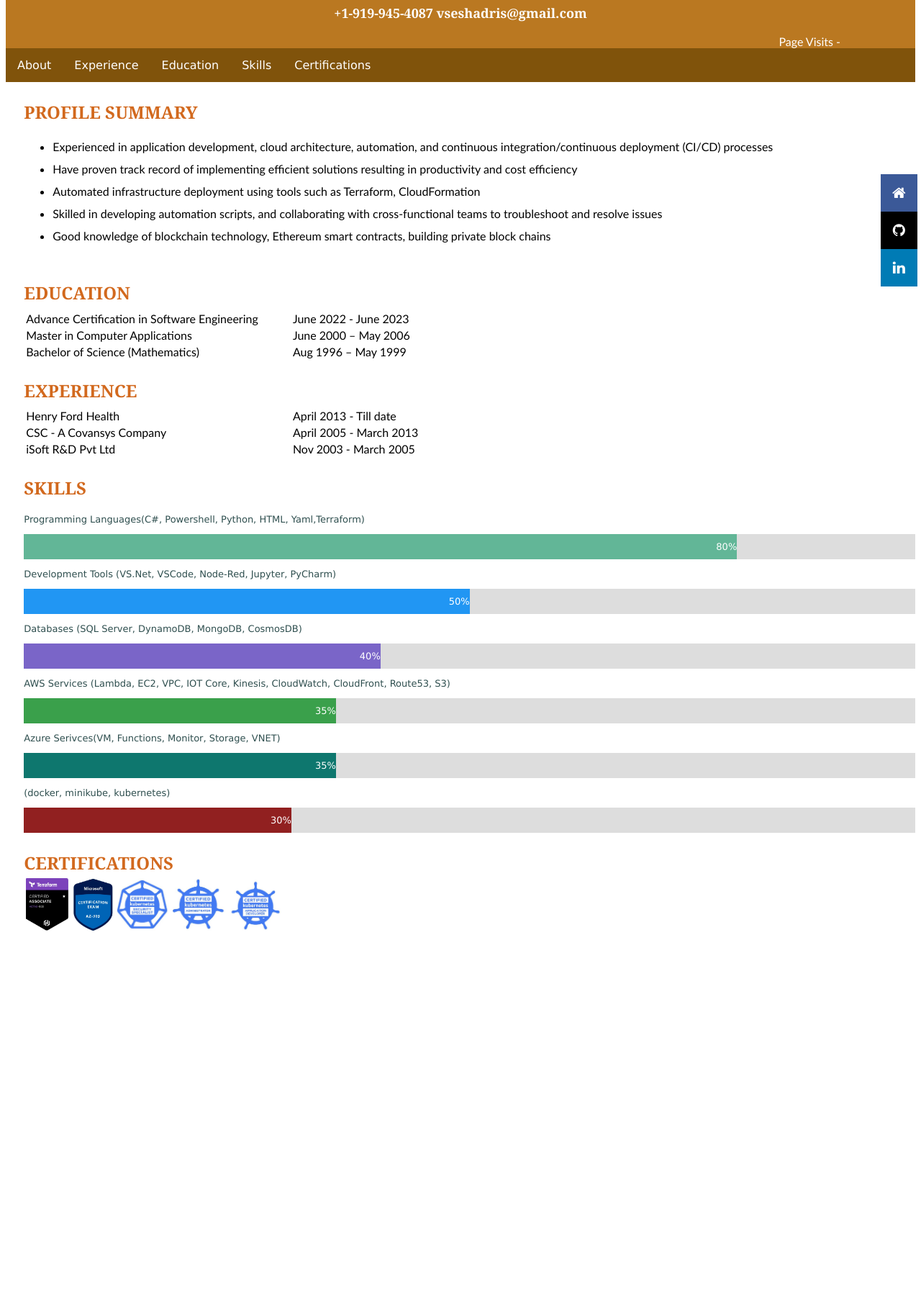
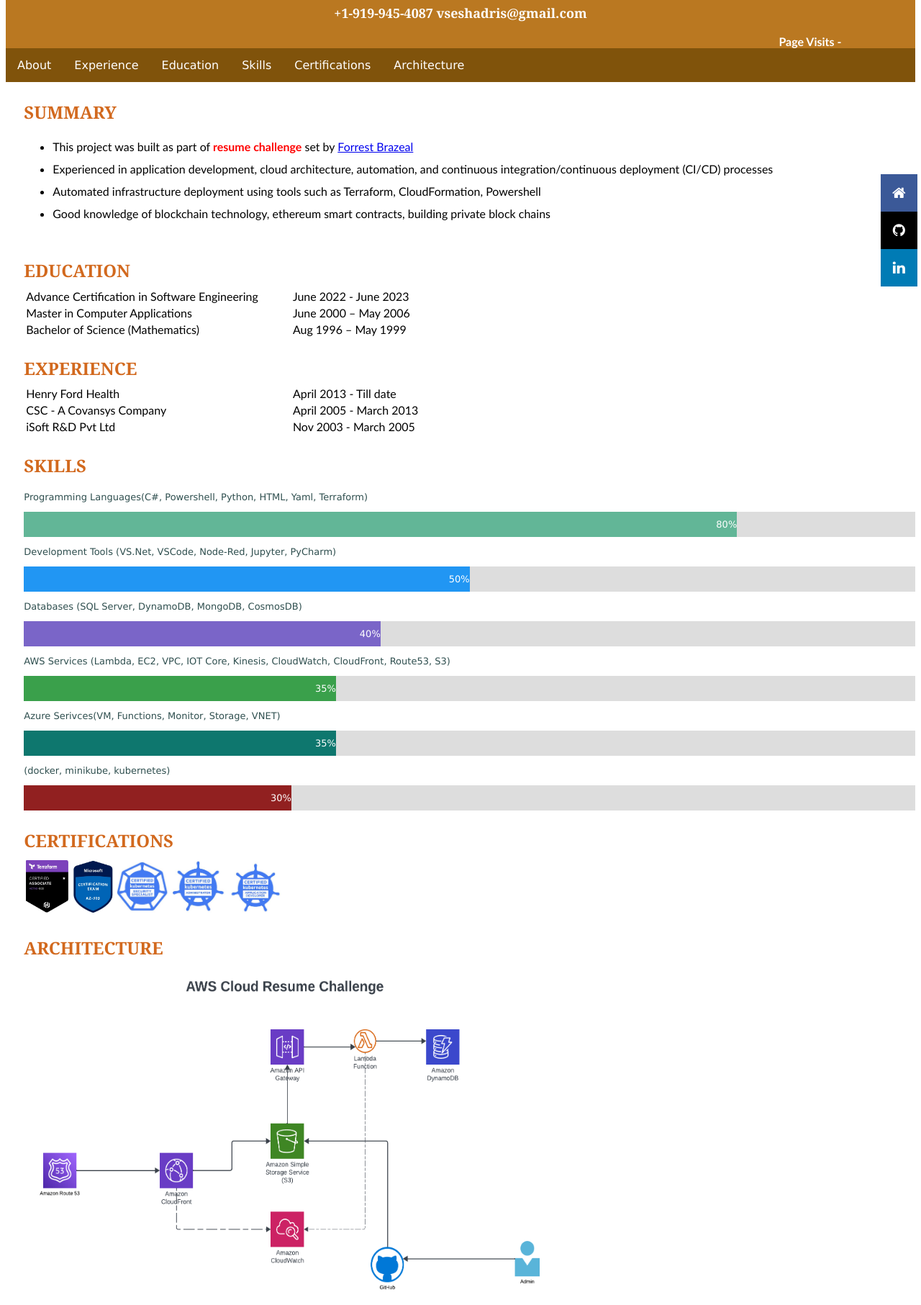
Before and after one commit to seshadriv/aws-resumechallenge, a website: page index.html in a window 1280 px wide. Shown: the part 280-2093 px from the top of the page at 72% size. Before the commit the page ends 1588 px from the top, so only its background shows below. Drawn offline with Linux system fonts and the light colour scheme; no server answers.

Commit message:
Updated architecture info in index.html

```diff
--- a/css/main.css
+++ b/css/main.css
@@ -165,6 +165,13 @@
     height:5%;
 
   }
+
+  .arch-div-header{
+    /* padding-top: 20%;  */
+    /* padding-bottom: 5%; */
+    height:5%;
+
+  }
 .about-text{
     font-family:'Trebuchet MS', 'Lucida Sans Unicode', 'Lucida Grande', 'Lucida Sans', Arial, sans-serif;
     font-size: medium;
--- a/index.html
+++ b/index.html
@@ -11,7 +11,7 @@
 
     <title>Seshadri Vasudevan - Resume</title>
     <!-- <body style="background-color: rgb(244, 240, 245)" onload="changetext()"> -->
-    <body style="background-color:white" onload="invokeAPIGatewayFetch()">
+    <body style="background-color:white" onload="invokeAPIGatewayFetch()" >
 
         <!-- Page Content -->
         <div class="top-banner">
@@ -23,7 +23,8 @@
             <div>
                 <h2>Application/Cloud Developer</h2>
                 <h3>+1-919-945-4087 vseshadris@gmail.com</h3>
-                <div style="width:15%; margin-left: 85%; "><span class="text-style" >Page Visits - <a href="#" id="visitcount" style="color: white"></a></span></div>
+                <!-- <span class="text-style" >T</a></span> -->
+                <div style="width:15%; margin-left: 85%; "><span class="text-style" ><b>Page Visits - </b> <a href="#" id="visitcount" style="color: rgb(17, 10, 17)"></a></span></div>
 
                 <!-- <span class="changing-keywords" id="change" style="margin-left: 45%;">
                     <span class="changing-keyword shown" style="color: rgb(17, 5, 5)">Application Developer</span>
@@ -39,6 +40,8 @@
                     <li class="li-navbar"><a href="#education">Education</a></li>
                     <li class="li-navbar"><a href="#skills">Skills</a></li>
                     <li class="li-navbar"><a href="#certificates">Certifications</a></li>
+                    <li class="li-navbar"><a href="#architecture">Architecture</a></li>
+
             </ul>
             </div>
         </div>
@@ -59,17 +62,20 @@
           </div>
         <section id="about" class="sectiontag">
             <div class="text-header about-div-header">
-                <span>PROFILE SUMMARY</span>
+                <span>SUMMARY</span>
             </div>
             <div>
                 <p class="para-style">
                     <ul>
                         <!-- <li>Experienced in application development, cloud architecture, automation, and continuous integration/continuous deployment (CI/CD) processes</li> -->
+                        <li  class="about-text">This project was built as part of <b style="color: red"> resume challenge</b> set by <a href="https://cloudresumechallenge.dev/docs/the-challenge/aws/" target="_blank">  Forrest Brazeal</a></li>
                         <li  class="about-text">Experienced in application development, cloud architecture, automation, and continuous integration/continuous deployment (CI/CD) processes</li>
-                        <li  class="about-text">Have proven track record of implementing efficient solutions resulting in productivity and cost efficiency</li>
-                        <li  class="about-text">Automated infrastructure deployment using tools such as Terraform, CloudFormation</li>
-                        <li class="about-text">Skilled in developing automation scripts, and collaborating with cross-functional teams to troubleshoot and resolve issues</li>
-                        <li class="about-text">Good knowledge of blockchain technology, Ethereum smart contracts, building private block chains</li>
+                        <!-- <li  class="about-text">Have proven track record of implementing efficient solutions resulting in productivity and cost efficiency</li> -->
+                        <li  class="about-text">Automated infrastructure deployment using tools such as Terraform, CloudFormation, Powershell</li>
+                        <!-- <li class="about-text">Skilled in developing automation scripts, and collaborating with cross-functional teams to troubleshoot and resolve issues</li> -->
+                        <!-- <li class="about-text">Provided Infrastructure support for Epic EMR product within the health system</li> -->
+                        <li class="about-text">Good knowledge of blockchain technology, ethereum smart contracts, building private block chains</li>
+
                     </ul>
                 </p>
             </div>
@@ -162,7 +168,7 @@
             <div  class="text-header skills-div-header"  >
                 <span>SKILLS</span>
             </div>
-            <p class="para-style">Programming Languages(C#, Powershell, Python, HTML, Yaml,Terraform) </p>
+            <p class="para-style">Programming Languages(C#, Powershell, Python, HTML, Yaml, Terraform) </p>
             <div class="container">
                 <div class="skills proglang para-style">80%</div>
             </div>
@@ -194,26 +200,33 @@
         </section>
 
         <section class="sectiontag" id="certificates">
-            <div  class="div-header">
+            <div  class="text-header cerification-div-header">
                 <span class="text-header">CERTIFICATIONS</span>
             </div>
             <div>
                 <table class="table-width" >
                     <tr>
                         <td style="width: 30%">
-                            <img src="img/iac.JPG" style="width: 8%;height:8%"/>
-                            <img src="img/az303.JPG" style="width: 8%;height:8%"/>
+                            <img src="img/iac.JPG" style="width: 8%;height:8%" alt="Terraform Associate"/>
+                            <img src="img/az303.JPG" style="width: 8%;height:8%" alt="Azure 303"/>
                         <!-- </td>
                         <td style="width: 30%"> -->
                             <!-- <span class="text-style">HashiCorp Certified: Terraform Associate</span> -->
-                            <img src="img/cks.JPG" style="width: 10%;height:10%"/>
-                            <img src="img/cka.JPG" style="width: 10%;height:10%"/>
-                            <img src="img/ckad.JPG" style="width: 10%;height:10%"/>
+                            <img src="img/cks.JPG" style="width: 10%;height:10%" alt="Certified Kubernetes Security Specialist"/>
+                            <img src="img/cka.JPG" style="width: 10%;height:10%" alt="Certified Kubernetes Administrator"/>
+                            <img src="img/ckad.JPG" style="width: 10%;height:10%" alt="Certified Kubernetes Application Developer"/>
                         </td>
                 </table>
             </div>
         </section>
-
+        <section id="architecture" class="sectiontag">
+            <div  class="text-header arch-div-header">
+                <span class="text-header">ARCHITECTURE</span>
+            </div>
+            <div>
+                <img src="img/CloudArchitecture.png" alt="Cloud Architecture for Resume Challenge" style="width: 60%;height:60%"/>
+            </div>
+        </section>
     </body>
     <script>
         // function w3_open() {
```
Also changed, not shown: .github/workflows/deploy2s3.yml, img/CloudArchitecture.png (added).
